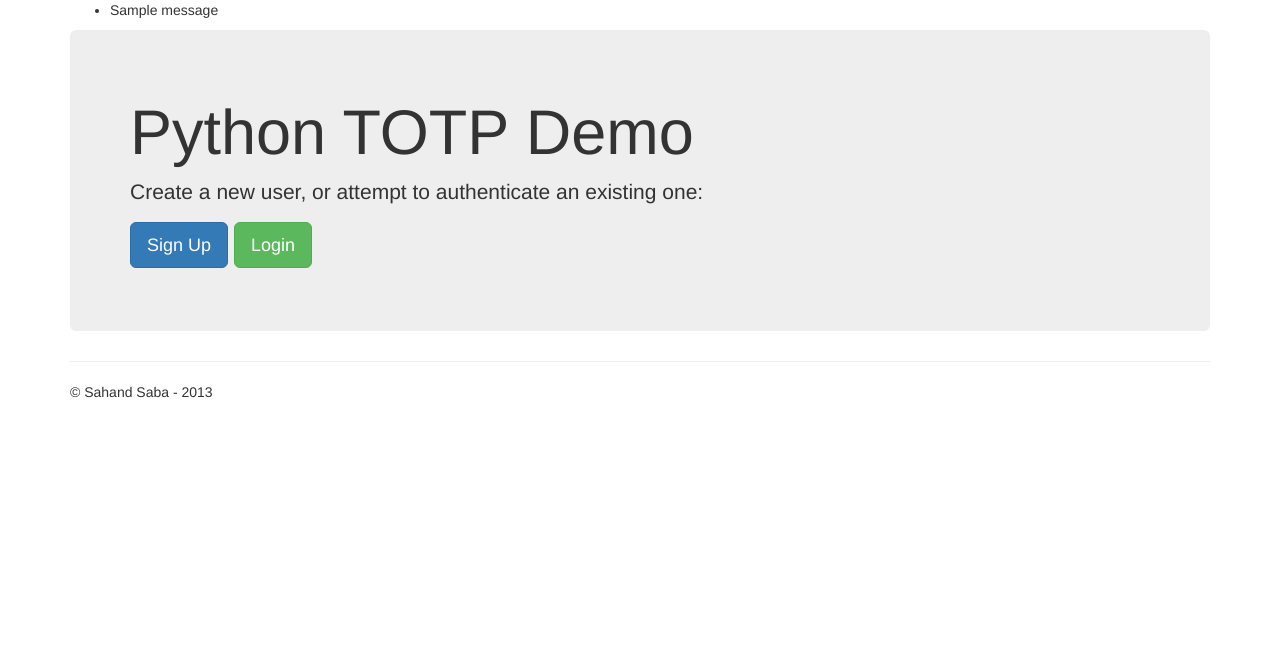
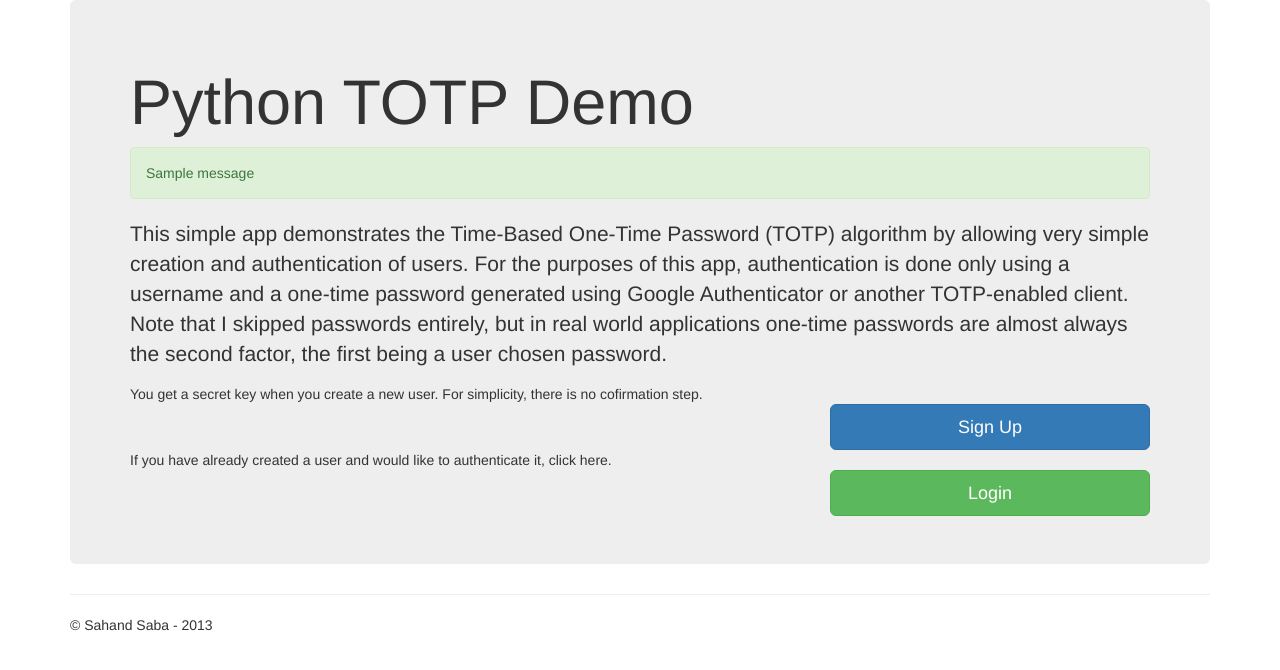
Before and after one commit to sahands/python-totp, a Flask app: page / in a window 1280 px wide. Shown: the top 670 px of the page. Run offline with Flask 2, Linux system fonts and the light colour scheme; one stand-in notice (Sample message) is shown; some libraries are stand-ins or nearby versions.

Commit message:
improvements to the ui

```diff
--- a/main.py
+++ b/main.py
@@ -28,7 +28,7 @@ class User(object):
             self.key = pyotp.random_base32()
 
     def save(self):
-        if len(self.email) < 6:
+        if len(self.email) < 1:
             return False
 
         users = pickle.load(open(USER_FILE_NAME, 'rb'))
@@ -81,7 +81,7 @@ def new():
         if u.save():
             return render_template('/created.html', user=u)
         else:
-            flash('Invalid email or user already exists.', 'error')
+            flash('Invalid email or user already exists.', 'danger')
             return render_template('new.html')
     else:
         return render_template('new.html')
@@ -92,14 +92,15 @@ def login():
     if request.method == 'POST':
         u = User.get_user(request.form['email'])
         if u is None:
-            flash('Invalid email address.', 'error')
-            return render_template('login.html', result='fail')
+            flash('Invalid email address.', 'danger')
+            return render_template('login.html', result='')
         else:
             otp = request.form['otp']
             if u.authenticate(otp):
+                flash('Authentication successful!', 'success')
                 return render_template('login.html', result='success')
             else:
-                flash('Invalid one-time password!', 'error')
+                flash('Invalid one-time password!', 'danger')
                 return render_template('login.html', result='fail')
     else:
         return render_template('login.html')
--- a/templates/base.html
+++ b/templates/base.html
@@ -17,18 +17,22 @@
 
     <div class="container page">
         <div class="content">
+        <div class="jumbotron">
+            <h1>{% block pagetitle %}{% endblock %}</h1>
             {% with messages = get_flashed_messages(with_categories=true) %}
                 {% if messages %}
-                <ul class="flashes">
+                    {# <ul class="flashes"> #}
                         {% for category, message in messages %}
-                        <li class="{{ category }}">{{ message }}</li>
+                            {# <li class="{{ category }}">{{ message }}</li> #}
+                            <div class="alert alert-{{ category }}">{{ message }}</div>
                         {% endfor %}
-                </ul>
+                    {# </ul> #}
                 {% endif %}
             {% endwith %}
 
               {% block content %}
               {% endblock %}
+            </div>
         </div>
         <hr>
         {% block footer %}
--- a/templates/created.html
+++ b/templates/created.html
@@ -1,8 +1,7 @@
 {% extends "base.html" %}
 {% block title %}Heroku Python TOTP Demo{% endblock %}
+{% block pagetitle %}User Created!{% endblock %}
 {% block content %}
-<div class="jumbotron">
-  <h1>User Created!</h1>
   <p>Here is your QR code:</p>
   <p>
       <img src="/qr/{{user.email|e}}" />
@@ -13,5 +12,4 @@
   <p>
       <a href="/login" class="btn btn-success btn-lg">Login</a>
   </p>
-</div>
 {% endblock %}
--- a/templates/index.html
+++ b/templates/index.html
@@ -1,12 +1,37 @@
 {% extends "base.html" %}
 {% block title %}Heroku Python TOTP Demo{% endblock %}
+{% block pagetitle %}Python TOTP Demo{% endblock %}
 {% block content %}
-<div class="jumbotron">
-  <h1>Python TOTP Demo</h1>
-  <p>Create a new user, or attempt to authenticate an existing one:</p>
   <p>
-      <a href="/new" class="btn btn-primary btn-lg">Sign Up</a>
-      <a href="/login" class="btn btn-success btn-lg">Login</a>
+      This simple app demonstrates the Time-Based One-Time Password (TOTP)
+      algorithm by allowing very simple creation and authentication of users.
+      For the purposes of this app, authentication is done only using a
+      username and a one-time password generated using Google Authenticator or
+      another TOTP-enabled client. Note that I skipped passwords entirely, but
+      in real world applications one-time passwords are almost always the
+      second factor, the first being a user chosen password.
   </p>
-</div>
+  <p>
+    </p>
+    <p>
+  </p>
+  <p>
+  <div class="row">
+      <div class="col-md-12">
+          You get a secret key when you create a new user. For simplicity,
+          there is no cofirmation step.
+      </div>
+      <div class="col-md-4 col-md-offset-8">
+          <a href="/new" class="btn btn-primary btn-lg" style="width:100%;">Sign Up</a>
+      </div>
+  </div>
+  <div class="row">
+      <div class="col-md-12">
+        If you have already created a user and would like to authenticate it,
+        click here.
+      </div>
+      <div class="col-md-4 col-md-offset-8">
+          <a href="/login" class="btn btn-success btn-lg right-alight" style="width:100%;">Login</a>
+      </div>
+  </div>
 {% endblock %}
```
Also changed, not shown: templates/login.html (+20 -17 lines), templates/new.html (+11 -8 lines), 1 other file. Lines whose indentation alone changed are shown as unchanged.
